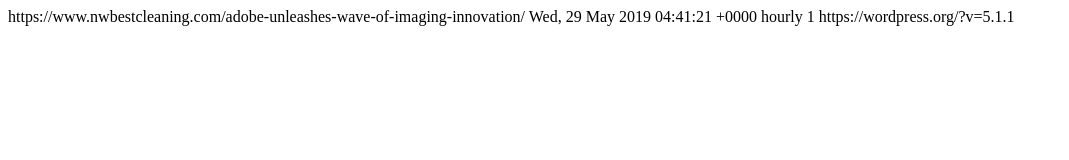
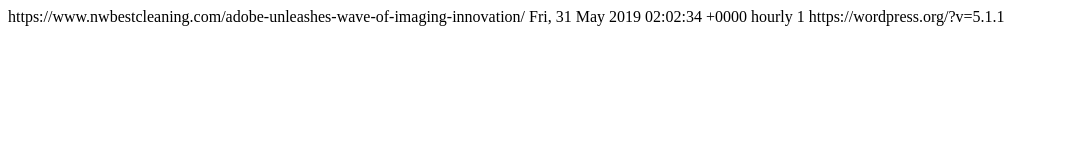
Before and after one commit to nwbestcleaning/wp2static, a plain HTML site: page adobe-unleashes-wave-of-imaging-innovation/feed/index.html in a window 1280 px wide. Shown: the whole page, without its empty margins (0-1069 px from the left). Drawn offline with Linux system fonts and the light colour scheme.

Commit message:
Update Reviews

```diff
--- a/adobe-unleashes-wave-of-imaging-innovation/feed/index.html
+++ b/adobe-unleashes-wave-of-imaging-innovation/feed/index.html
@@ -12,7 +12,7 @@
 	<link>https://www.nwbestcleaning.com/adobe-unleashes-wave-of-imaging-innovation/</link>
 	<description></description>
 	<lastBuildDate>
-	Wed, 29 May 2019 04:41:21 +0000	</lastBuildDate>
+	Fri, 31 May 2019 02:02:34 +0000	</lastBuildDate>
 	<sy:updatePeriod>
 	hourly	</sy:updatePeriod>
 	<sy:updateFrequency>
```
